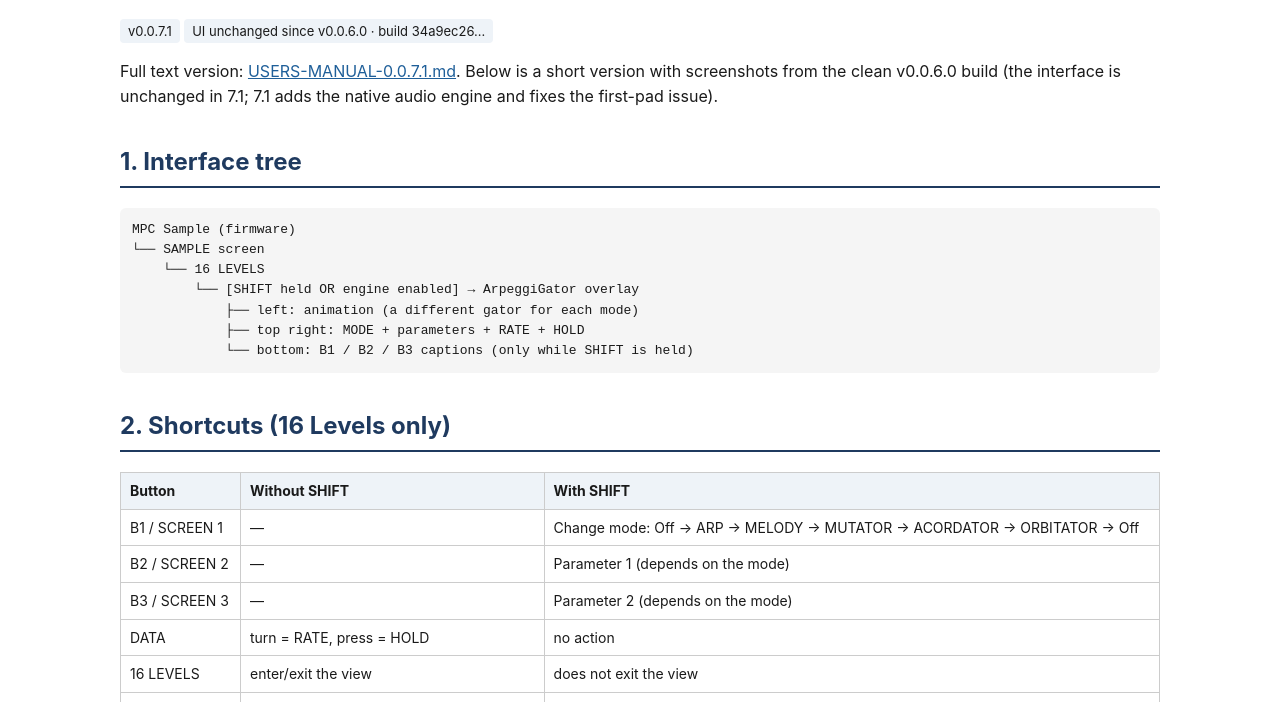
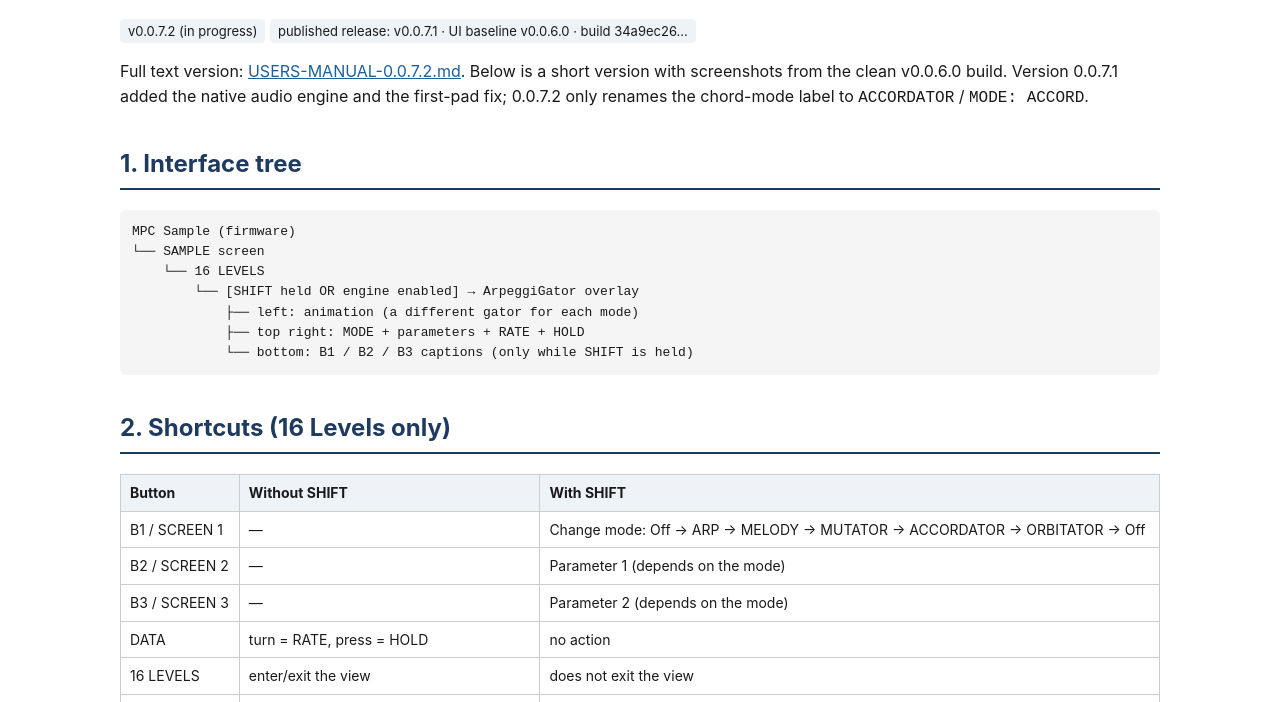
Before and after one commit to OSCILLUNE/ArpeggiGator, a plain HTML site: page docs/manual/index.html in a window 1280 px wide. Shown: the part 98-800 px from the top of the page. Drawn offline with Linux system fonts and the light colour scheme.

Commit message:
docs: 7.2 spelling (ACCORDATOR/ACCORD) across README and manual
Heniek: 100% English, banner and BETA notice preserved, gh-pages pushed to 66efcd1. Added live checklist and consultation notes.

```diff
--- a/docs/manual/index.html
+++ b/docs/manual/index.html
@@ -3,7 +3,7 @@
 <head>
 <meta charset="utf-8">
 <meta name="viewport" content="width=device-width, initial-scale=1">
-<title>ArpeggiGator — User Manual v0.0.7.1</title>
+<title>ArpeggiGator — User Manual v0.0.7.2 (in progress)</title>
 <style>
 body{font-family:-apple-system,BlinkMacSystemFont,"Segoe UI",Roboto,sans-serif;max-width:1040px;margin:0 auto;padding:24px;color:#1a1a1a;line-height:1.55}
 h1{color:#1f3a5f}h2{color:#1f3a5f;border-bottom:2px solid #1f3a5f;padding-bottom:6px;margin-top:34px}h3{color:#333}
@@ -15,8 +15,8 @@ a{color:#1f5f99}.badge{background:#eef3f8;padding:4px 8px;border-radius:4px;font
 </head>
 <body>
 <h1>ArpeggiGator 🐊 — User Manual</h1>
-<p><span class="badge">v0.0.7.1</span> <span class="badge">UI unchanged since v0.0.6.0 · build 34a9ec26…</span></p>
-<p>Full text version: <a href="USERS-MANUAL-0.0.7.1.md">USERS-MANUAL-0.0.7.1.md</a>. Below is a short version with screenshots from the clean v0.0.6.0 build (the interface is unchanged in 7.1; 7.1 adds the native audio engine and fixes the first-pad issue).</p>
+<p><span class="badge">v0.0.7.2 (in progress)</span> <span class="badge">published release: v0.0.7.1 · UI baseline v0.0.6.0 · build 34a9ec26…</span></p>
+<p>Full text version: <a href="USERS-MANUAL-0.0.7.2.md">USERS-MANUAL-0.0.7.2.md</a>. Below is a short version with screenshots from the clean v0.0.6.0 build. Version 0.0.7.1 added the native audio engine and the first-pad fix; 0.0.7.2 only renames the chord-mode label to <code>ACCORDATOR</code> / <code>MODE: ACCORD</code>.</p>
 
 <h2>1. Interface tree</h2>
 <pre>
@@ -32,7 +32,7 @@ MPC Sample (firmware)
 <h2>2. Shortcuts (16 Levels only)</h2>
 <table>
 <tr><th>Button</th><th>Without SHIFT</th><th>With SHIFT</th></tr>
-<tr><td>B1 / SCREEN 1</td><td>—</td><td>Change mode: Off → ARP → MELODY → MUTATOR → ACORDATOR → ORBITATOR → Off</td></tr>
+<tr><td>B1 / SCREEN 1</td><td>—</td><td>Change mode: Off → ARP → MELODY → MUTATOR → ACCORDATOR → ORBITATOR → Off</td></tr>
 <tr><td>B2 / SCREEN 2</td><td>—</td><td>Parameter 1 (depends on the mode)</td></tr>
 <tr><td>B3 / SCREEN 3</td><td>—</td><td>Parameter 2 (depends on the mode)</td></tr>
 <tr><td>DATA</td><td>turn = RATE, press = HOLD</td><td>no action</td></tr>
@@ -83,8 +83,8 @@ MPC Sample (firmware)
 <p>Double STOP within 650 ms = Off, clear the engines, HOLD, the active sample and the LEDs.</p>
 
 <h2>6. Download</h2>
-<p>Version <strong>0.0.7.1</strong> — one codebase, two delivery profiles. Both artifacts are under the
-<a href="https://github.com/OSCILLUNE/ArpeggiGator/releases/tag/v0.0.7.1">v0.0.7.1</a> tag.</p>
+<p>Documentation version <strong>0.0.7.2 (in progress)</strong> — one codebase, two delivery profiles. The published artifacts below are still under the
+<a href="https://github.com/OSCILLUNE/ArpeggiGator/releases/tag/v0.0.7.1">v0.0.7.1</a> tag; fresh 0.0.7.2 files and hashes will replace them after release.</p>
 <table>
 <tr><th>Artifact</th><th>Purpose</th><th>SHA-256</th></tr>
 <tr><td><code>arpeggigator-v0.0.7.1.zip</code><br><a href="https://github.com/OSCILLUNE/ArpeggiGator/releases/tag/v0.0.7.1">download from the v0.0.7.1 release</a></td>
@@ -96,6 +96,6 @@ MPC Sample (firmware)
 </table>
 <p>The <code>arpeggigator-v0.0.7.1.zip.sha256</code> sidecar is in the same release. Verify the package before inserting the card:<br><code>shasum -a 256 -c arpeggigator-v0.0.7.1.zip.sha256</code></p>
 
-<p style="color:#666;font-size:13px">Source: v0.0.7.1 release. UI description and screenshots from v0.0.6.0 (interface unchanged). Screenshots: DEV, build 34a9ec26…, 18 Nov 2026. Manual by Heniek.</p>
+<p style="color:#666;font-size:13px">Source: published v0.0.7.1 release, documentation updated for 0.0.7.2 label change. UI description and screenshots from v0.0.6.0. Screenshots: DEV, build 34a9ec26…, 18 Nov 2026. Manual by Heniek.</p>
 </body>
 </html>
```
Also changed, not shown: 5 other files.
